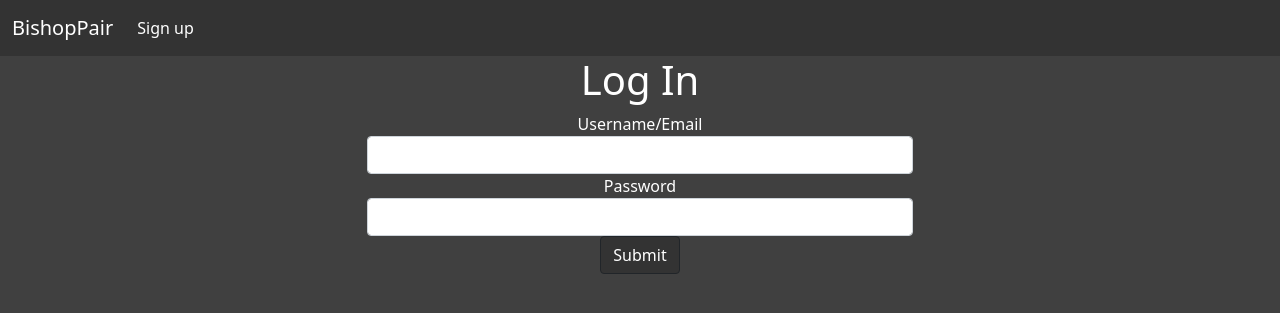
After one commit to timbaginski/chess-site, a Django app: template main/templates/login.html in a window 1280 px wide. The commit adds this page. Shown: the top 313 px of the page. Run offline with Django 3.2, Linux system fonts and the light colour scheme; the template is opened without the code that fills it, so the values that code supplies are empty.

Commit message:
user login

```diff
--- a/chessapp/settings.py
+++ b/chessapp/settings.py
@@ -36,6 +36,7 @@ INSTALLED_APPS = [
     'django.contrib.contenttypes',
     'django.contrib.messages',
     'django.contrib.staticfiles',
+    'django.contrib.sessions',
     'main'
 ]
 
--- a/main/templates/base.html
+++ b/main/templates/base.html
@@ -18,7 +18,7 @@
             <div class="collapse navbar-collapse" id="navbarSupportedContent">
                 <ul class="navbar-nav me-auto mb-2 mb-lg-0">
                     <li class="nav-item">
-                        <a class="nav-link active" aria-current="page" href="/signup">Signup</a>
+                        <a class="nav-link active" aria-current="page" href="/signup">Sign up</a>
                     </li>
                 </ul>
             </div>
--- /dev/null
+++ b/main/templates/login.html
@@ -0,0 +1,33 @@
+{% extends "base.html" %}
+
+{% block headers %}
+<title>Log In</title>
+{% endblock %}
+
+{% block content %}
+<div class="container-fluid">
+    <div class="row text-center">
+        <div class="col lg-8">
+            <h1>Log In</h1>
+        </div>
+    </div>
+</div>
+
+<div class="container">
+    <div class="row text-center">
+        <div class="col-xs-12 col-lg-8 offset-lg-2 col-xl-6 offset-xl-3">
+            <form action="", method="POST">{% csrf_token %}
+                <div class="form-group">
+                    <label for="username">Username/Email</label>
+                    <input type="text" class="form-control" id="username" name="username">
+                </div>
+                <div class="form-group">
+                    <label for="password">Password</label>
+                    <input type="password" class="form-control" id="password" name="password">
+                </div>
+                <button type="submit" class="btn btn-dark">Submit</button>
+            </form>
+        </div>
+    </div>
+</div>
+{% endblock %}
--- a/main/urls.py
+++ b/main/urls.py
@@ -3,4 +3,5 @@ from . import views
 
 urlpatterns = [
     path('signup', views.signup),
+    path('login', views.signIn)
 ]
```
Also changed, not shown: main/controllers/userController.py (+26 -0 lines), main/views.py (+18 -0 lines), db.sqlite3.
